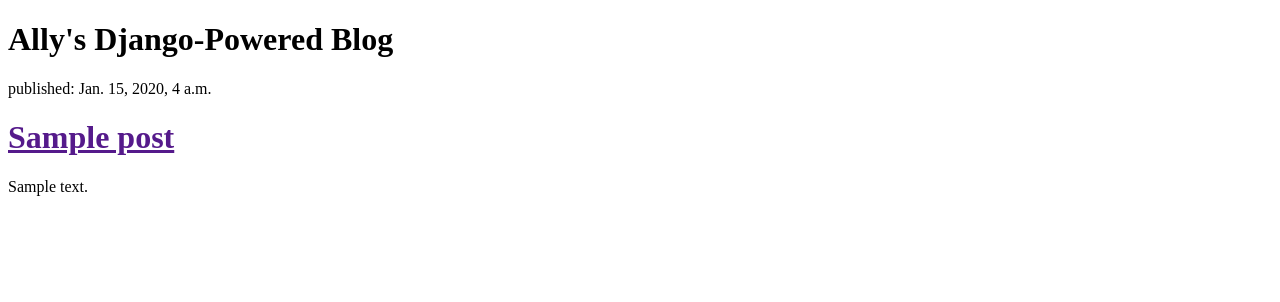
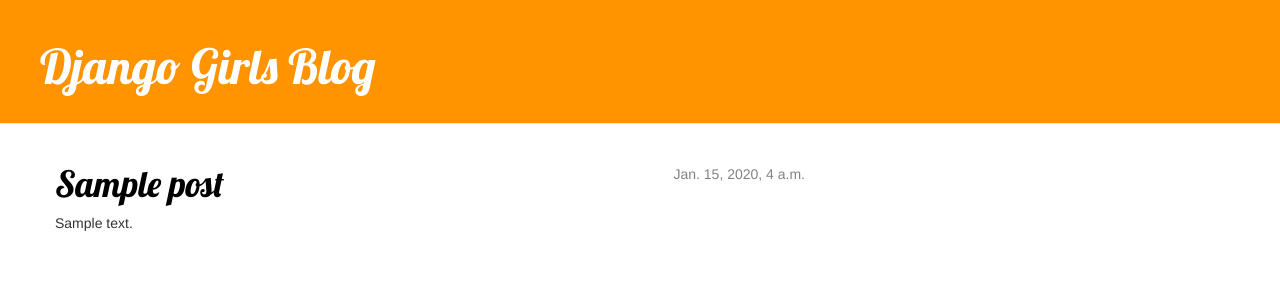
Before and after one commit to allylc/my-first-blog, a Django app: template blog/templates/blog/post_list.html in a window 1280 px wide. Shown: the top 302 px of the page. Run offline with Django 3.2, Linux system fonts and the light colour scheme; the template is opened without the code that fills it: values that come from a table or form of the project are taken from there, others are empty; tables that the repository leaves empty hold one stand-in row (values such as "Sample post"); some libraries are stand-ins or nearby versions.

Commit message:
HTML and CSS updates-- Comic Sans is badgit statusgit status

```diff
--- /dev/null
+++ b/blog/static/css/blog.css
@@ -0,0 +1,47 @@
+.page-header {
+    background-color: #ff9400;
+    margin-top: 0;
+    padding: 20px 20px 20px 40px;
+}
+
+.page-header h1, .page-header h1 a, .page-header h1 a:visited, .page-header h1 a:active {
+    color: #ffffff;
+    font-size: 36pt;
+    text-decoration: none;
+}
+
+.content {
+    margin-left: 40px;
+}
+
+h1, h2, h3, h4 {
+    font-family: 'Lobster', cursive;
+}
+
+.date {
+    float: right;
+    color: #828282;
+}
+
+.save {
+    float: right;
+}
+
+.post-form textarea, .post-form input {
+    width: 100%;
+}
+
+.top-menu, .top-menu:hover, .top-menu:visited {
+    color: #ffffff;
+    float: right;
+    font-size: 26pt;
+    margin-right: 20px;
+}
+
+.post {
+    margin-bottom: 70px;
+}
+
+.post h1 a, .post h1 a:visited {
+    color: #000000;
+}
--- a/blog/templates/blog/post_list.html
+++ b/blog/templates/blog/post_list.html
@@ -1,22 +1,32 @@
-<!DOCTYPE html>
-<html lang="en">
+{% load staticfiles %}
+<html>
     <head>
-    <meta charset="UTF-8">
-    <title>Ally's Django-Powered Blog</title>
+        <title>Django Girls blog</title>
+        <link rel="stylesheet" href="//maxcdn.bootstrapcdn.com/bootstrap/3.2.0/css/bootstrap.min.css">
+        <link rel="stylesheet" href="//maxcdn.bootstrapcdn.com/bootstrap/3.2.0/css/bootstrap-theme.min.css">
+        <link rel="stylesheet" href="{% static "css/blog.css" %}">
+        <link href="http://fonts.googleapis.com/css?family=Lobster&subset=latin,latin-ext" rel="stylesheet" type="text/css">
     </head>
     <body>
-    <div> <h1>Ally's Django-Powered Blog</h1>
+    <div class="page-header">
+        <h1><a href="/">Django Girls Blog</a></h1>
     </div>
 
+        <div class="content container">
+            <div class="row">
+                <div class="col-md-8">
                     {% for post in posts %}
-    <div>
-        <p>published: {{ post.published_date }}</p>
-
+                    <div class="post">
+                        <div class="date">
+                            {{ post.published_date }}
+                        </div>
                         <h1><a href="">{{ post.title }}</a></h1>
 
                         <p>{{ post.text|linebreaks }}</p>
                     </div>
                     {% endfor %}
-
+                </div>
+            </div>
+</div>
     </body>
 </html>
--- a/mysite/settings.py
+++ b/mysite/settings.py
@@ -88,7 +88,7 @@
 
 LANGUAGE_CODE = 'en-us'
 
-TIME_ZONE = 'US/Central'
+TIME_ZONE = 'America/Chicago'
 
 USE_I18N = True
 
```
Also changed, not shown: 1 other file. Lines whose indentation alone changed are shown as unchanged.
